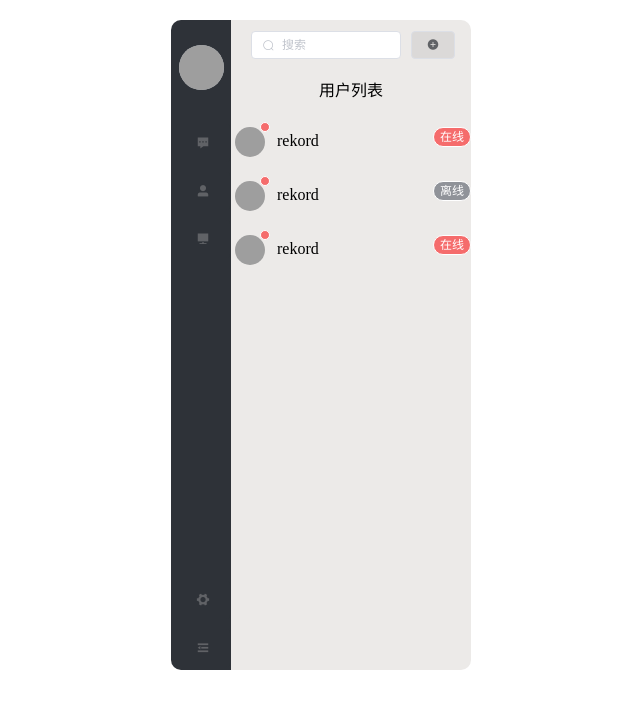
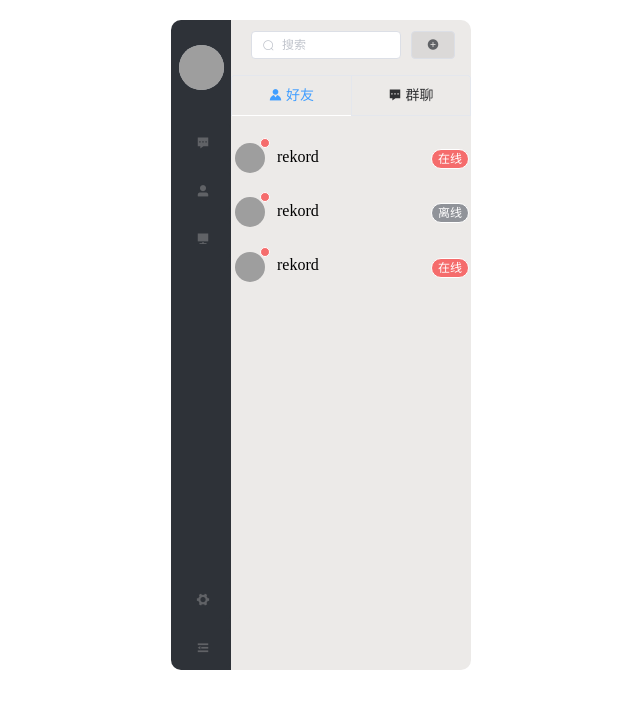
Before and after one commit to WebChatting/chatting-vue, a Vue app: page /#/chatting in a window 1280 px wide. Shown: the top 708 px of the page, without its empty margins (319-959 px from the left). Built offline with nearby package versions, Linux system fonts and the light colour scheme; grey boxes are pictures that could not be loaded.

Commit message:
refactor: refactor List component

```diff
--- /dev/null
+++ b/src/components/Contact.vue
@@ -0,0 +1,33 @@
+<template>
+    <el-tabs :stretch="true" type="card"
+        v-model="activeName" @tab-click="handleClick">
+        <el-tab-pane>
+            <span slot="label"><i class="el-icon-s-custom"></i> 好友</span>
+            <List/>
+        </el-tab-pane>
+        <el-tab-pane>
+            <span slot="label"><i class="el-icon-s-comment"></i> 群聊</span>
+            <List/>
+        </el-tab-pane>
+    </el-tabs>
+</template>
+
+<script>
+    import List from './List'
+    export default {
+        name: "Contact",
+        components: {
+            List,
+        },
+        data() {
+            return {
+                activeName: '',
+            }
+        },
+        methods: {
+            handleClick(tab, event) {
+                console.log(tab, event);
+            }
+        },
+    };
+</script>
--- a/src/components/List.vue
+++ b/src/components/List.vue
@@ -1,6 +1,5 @@
 <template>
     <div id="list">
-        <p class="title" style="">用户列表</p>
         <div class="infinite-list-wrapper user-list" style="overflow: auto">
             <ul>
                 <li v-for="item in users" :key="item.id" @dblclick="openChatPanel">
@@ -21,7 +20,7 @@
                             <p class="name">{{ item.nickname }}</p>
                         </div>
                         <div>
-                            <el-badge
+                            <el-badge class="status-badge"
                                 :value="item.userStateId == 1 ? '在线' : '离线'"
                                 :type="
                                     item.userStateId == 1 ? 'danger' : 'info'
@@ -68,25 +67,19 @@
         methods: {
             openChatPanel() {
                 this.$bus.$emit("openChatPanel")
-            }
+            },
         }
     };
 </script>
 
 <style lang="scss" scoped>
     #list {
-        .title {
-            margin: 0px;
-            padding: 2px 4px;
-            height: 20px;
-            text-align: center;
-        }
         .user-list {
             max-height: 570px;
         }
         ul {
             padding: 0px;
-            margin-left: 4px;
+            margin: 0 2px 16px 4px;
         }
         li {
             padding: 12px 0px;
@@ -109,5 +102,8 @@
             display: inline-block;
             margin: 0px 0px 0px 12px;
         }
+        .status-badge {
+            padding-top: 6px;
+        }
     }
 </style>
--- a/src/pages/Chatting.vue
+++ b/src/pages/Chatting.vue
@@ -5,7 +5,7 @@
     </div>
     <div class="sidebar">
       <SearchBar/>
-      <List/>
+      <Contact/>
     </div>
     <div class="main">
       <Title/>
@@ -16,19 +16,19 @@
 </template>
 
 <script>
-  import Toolbar from "../components/Toolbar";
+  import Toolbar from "../components/Toolbar"
   import SearchBar from '../components/SearchBar'
-  import List from '../components/List'
+  import Contact from '../components/Contact'
   import Title from "../components/Title"
   import Display from '../components/Display'
   import TextInput from '../components/TextInput'
 
   export default {
     name: 'Chatting',
-    components:{
+    components: {
       Toolbar,
       SearchBar,
-      List,
+      Contact,
       Title,
       Display,
       TextInput,
```
